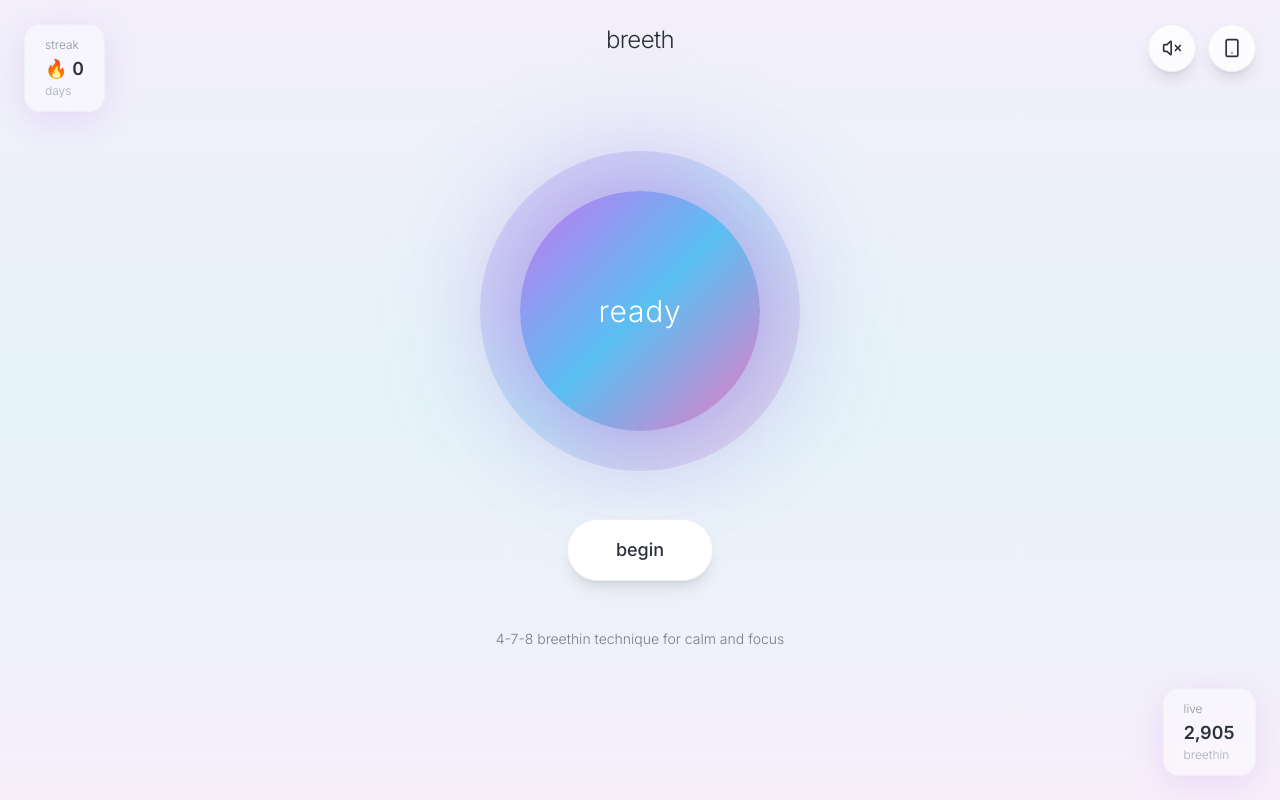
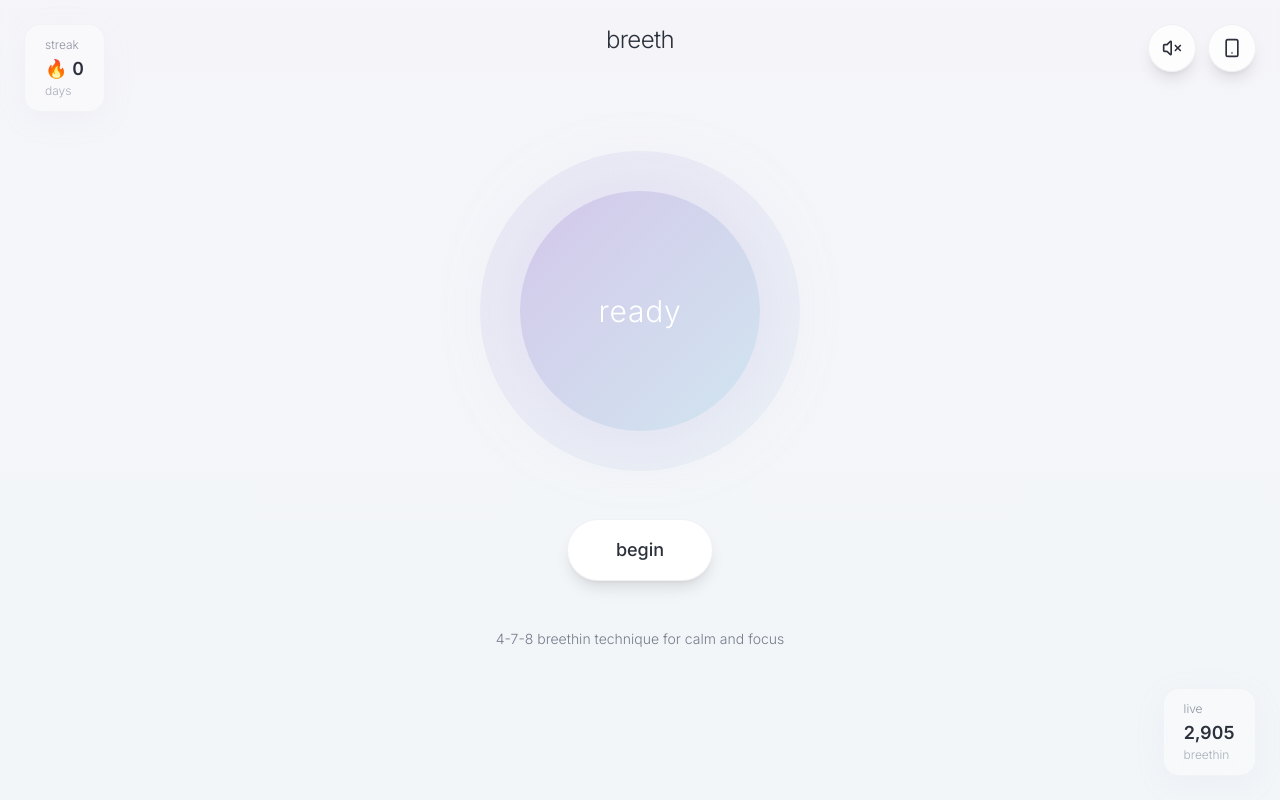
Before and after one commit to vdutts/breeth, a React (Vite) app: page / in a window 1280 px wide. Built offline with nearby package versions, Linux system fonts and the light colour scheme; the HTML template or start-up script is replaced by a standard one.

Commit message:
Refine color palette

```diff
--- a/src/index.css
+++ b/src/index.css
@@ -38,13 +38,13 @@ All colors MUST be HSL.
 
     --radius: 1rem;
 
-    /* Breathing app specific tokens - dreamy & sexy */
-    --gradient-calm: linear-gradient(135deg, hsl(280, 80%, 70%) 0%, hsl(200, 85%, 65%) 50%, hsl(320, 75%, 70%) 100%);
-    --gradient-breath: linear-gradient(180deg, hsl(260, 60%, 96%) 0%, hsl(200, 65%, 94%) 50%, hsl(280, 55%, 96%) 100%);
-    --gradient-dreamy: linear-gradient(135deg, hsl(280, 70%, 75%) 0%, hsl(200, 75%, 70%) 100%);
-    --glow-soft: 0 20px 60px -15px hsl(280 70% 60% / 0.4);
-    --glow-strong: 0 0 100px hsl(280 70% 60% / 0.5), 0 0 150px hsl(200 70% 60% / 0.3);
-    --glow-stat: 0 8px 32px hsl(280 70% 60% / 0.15);
+    /* Breathing app specific tokens - soft pastels */
+    --gradient-calm: linear-gradient(135deg, hsl(260, 45%, 85%) 0%, hsl(200, 50%, 88%) 100%);
+    --gradient-breath: linear-gradient(180deg, hsl(240, 25%, 97%) 0%, hsl(200, 30%, 96%) 100%);
+    --gradient-dreamy: linear-gradient(135deg, hsl(260, 40%, 88%) 0%, hsl(200, 45%, 90%) 100%);
+    --glow-soft: 0 20px 60px -15px hsl(260 45% 75% / 0.2);
+    --glow-strong: 0 0 80px hsl(260 50% 80% / 0.25);
+    --glow-stat: 0 8px 32px hsl(260 40% 75% / 0.08);
     --transition-smooth: all 0.6s cubic-bezier(0.4, 0, 0.2, 1);
     --transition-breath: all 4s cubic-bezier(0.4, 0, 0.6, 1);
 
@@ -94,9 +94,9 @@ All colors MUST be HSL.
     --input: 0 0% 15%;
     --ring: 250 70% 60%;
 
-      --gradient-calm: linear-gradient(135deg, hsl(280, 80%, 45%) 0%, hsl(200, 85%, 40%) 50%, hsl(320, 75%, 45%) 100%);
+      --gradient-calm: linear-gradient(135deg, hsl(260, 30%, 25%) 0%, hsl(200, 35%, 28%) 100%);
       --gradient-breath: linear-gradient(180deg, hsl(0, 0%, 0%) 0%, hsl(0, 0%, 5%) 100%);
-      --gradient-dreamy: linear-gradient(135deg, hsl(280, 70%, 40%) 0%, hsl(200, 75%, 35%) 100%);
+      --gradient-dreamy: linear-gradient(135deg, hsl(260, 30%, 25%) 0%, hsl(200, 35%, 28%) 100%);
   }
 
   @media (prefers-color-scheme: dark) {
@@ -120,9 +120,9 @@ All colors MUST be HSL.
       --border: 0 0% 15%;
       --input: 0 0% 15%;
       --ring: 250 70% 60%;
-      --gradient-calm: linear-gradient(135deg, hsl(280, 80%, 45%) 0%, hsl(200, 85%, 40%) 50%, hsl(320, 75%, 45%) 100%);
+      --gradient-calm: linear-gradient(135deg, hsl(260, 30%, 25%) 0%, hsl(200, 35%, 28%) 100%);
       --gradient-breath: linear-gradient(180deg, hsl(0, 0%, 0%) 0%, hsl(0, 0%, 5%) 100%);
-      --gradient-dreamy: linear-gradient(135deg, hsl(280, 70%, 40%) 0%, hsl(200, 75%, 35%) 100%);
+      --gradient-dreamy: linear-gradient(135deg, hsl(260, 30%, 25%) 0%, hsl(200, 35%, 28%) 100%);
     }
   }
 }
```
